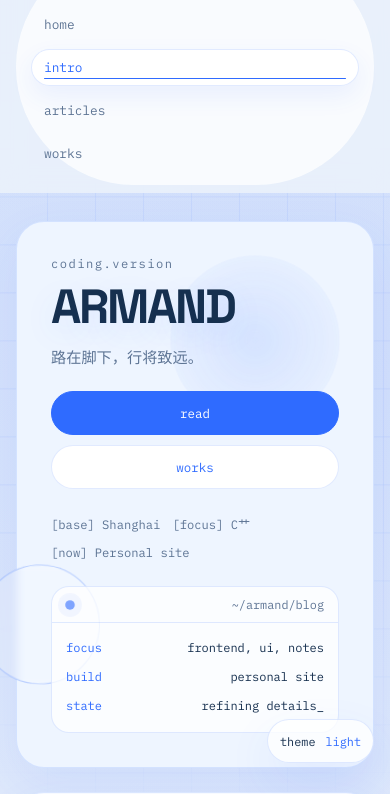
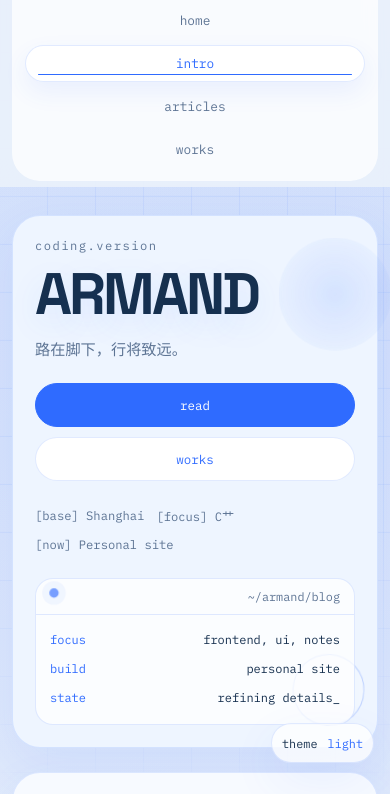
Before and after one commit to QianCream/Armand-Blog, a website built with webpack: page index.html in a window 390 px wide. Shown: the part 65-859 px from the top of the page. Built offline with nearby package versions, Linux system fonts and the light colour scheme.

Commit message:
Fix mobile layout shifts and limit hover effects to desktops

```diff
--- a/css/style.css
+++ b/css/style.css
@@ -247,13 +247,6 @@ button {
   animation-delay: 280ms;
 }
 
-.nav-links a:hover {
-  color: var(--accent);
-  border-color: var(--line);
-  background: var(--panel);
-  transform: translateY(-1px);
-}
-
 .nav-links a.is-active {
   color: var(--accent);
   border-color: var(--line);
@@ -261,8 +254,7 @@ button {
   box-shadow: 0 10px 24px rgba(47, 107, 255, 0.08);
 }
 
-.nav-links a.is-active::after,
-.nav-links a:hover::after {
+.nav-links a.is-active::after {
   transform: scaleX(1);
 }
 
@@ -455,11 +447,6 @@ button {
   transition: transform 220ms ease, color 220ms ease;
 }
 
-.hero-lines span:hover {
-  color: var(--accent);
-  transform: translateY(-2px);
-}
-
 .hero-terminal {
   position: relative;
   margin-top: 26px;
@@ -480,13 +467,6 @@ button {
   opacity: 0;
   transition: opacity 220ms ease;
   pointer-events: none;
-}
-
-.hero-terminal:hover::after,
-.work-card:hover::before,
-.stack-item:hover::before,
-.profile-card:hover::before {
-  opacity: 1;
 }
 
 .terminal-top,
@@ -543,11 +523,6 @@ button {
   border-radius: 20px;
   background: var(--profile-frame-bg);
   transition: transform 300ms ease, box-shadow 300ms ease;
-}
-
-.profile-frame:hover {
-  transform: translateY(-4px);
-  box-shadow: 0 18px 36px rgba(47, 107, 255, 0.12);
 }
 
 .profile-image {
@@ -615,16 +590,6 @@ button {
   transition: transform 180ms ease, border-color 180ms ease, box-shadow 180ms ease;
 }
 
-.section-tags span:hover,
-.panel-label:hover,
-.panel-index:hover,
-.article-meta:hover,
-.work-meta:hover {
-  transform: translateY(-1px);
-  border-color: var(--line-strong);
-  box-shadow: 0 10px 24px rgba(47, 107, 255, 0.1);
-}
-
 .section-tags span {
   animation: chip-pop 700ms ease backwards;
 }
@@ -676,11 +641,6 @@ button {
   overflow: hidden;
 }
 
-.stack-item:hover {
-  transform: translateY(-3px);
-  box-shadow: 0 18px 36px rgba(47, 107, 255, 0.12);
-}
-
 .stack-key {
   display: block;
   margin-bottom: 10px;
@@ -717,13 +677,6 @@ button {
   align-content: start;
 }
 
-a.article-card:hover,
-.work-card:hover {
-  transform: translateY(-4px);
-  border-color: var(--line-strong);
-  box-shadow: 0 22px 44px rgba(47, 107, 255, 0.12);
-}
-
 .article-card h3 {
   margin-top: 18px;
   font-size: 1.22rem;
@@ -751,10 +704,6 @@ a.article-card:hover,
   transform: scale(1.01);
 }
 
-.work-card:hover .work-cover img {
-  transform: scale(1.08);
-}
-
 .work-cover::after {
   content: "";
   position: absolute;
@@ -775,15 +724,6 @@ a.article-card:hover,
     linear-gradient(0deg, rgba(8, 19, 33, 0.18), transparent 44%);
   opacity: 0.88;
   transition: opacity 260ms ease;
-}
-
-.work-card:hover .work-cover::after {
-  opacity: 1;
-  transform: scale(1);
-}
-
-.work-card:hover .work-cover::before {
-  opacity: 1;
 }
 
 .cover-placeholder {
@@ -816,11 +756,6 @@ a.article-card:hover,
   font-size: 1.16rem;
   line-height: 1.12;
   transition: transform 220ms ease, color 220ms ease;
-}
-
-.work-card:hover .work-copy h3 {
-  color: var(--accent);
-  transform: translateX(4px);
 }
 
 .site-footer {
@@ -1084,6 +1019,10 @@ a.article-card:hover,
 }
 
 @media (max-width: 720px) {
+  :root {
+    --container: min(1120px, calc(100vw - 24px));
+  }
+
   .nav,
   .nav-links,
   .hero-actions,
@@ -1094,8 +1033,85 @@ a.article-card:hover,
     align-items: stretch;
   }
 
+  .site-header {
+    padding: 10px 0 6px;
+  }
+
+  .nav {
+    padding: 12px;
+    border-radius: 28px;
+  }
+
+  .brand,
+  .nav-links {
+    width: 100%;
+  }
+
+  .nav-links a {
+    justify-content: center;
+    text-align: center;
+  }
+
+  .hero {
+    padding-top: 18px;
+  }
+
+  .section {
+    padding: 28px 0;
+  }
+
+  .hero-copy,
+  .profile-card,
+  .panel,
+  .article-content {
+    padding: 22px;
+  }
+
+  .hero-copy::before {
+    top: 18px;
+    right: -18px;
+    width: 120px;
+    height: 120px;
+  }
+
+  .hero-copy::after {
+    left: auto;
+    right: 16px;
+    bottom: 18px;
+    width: 72px;
+    height: 72px;
+  }
+
+  .hero-copy h1 {
+    font-size: clamp(2.6rem, 15vw, 4rem);
+  }
+
   .button {
     width: 100%;
+  }
+
+  .terminal-top,
+  .terminal-body p,
+  .panel-head {
+    flex-wrap: wrap;
+    align-items: flex-start;
+  }
+
+  .terminal-body p {
+    gap: 4px 10px;
+  }
+
+  .terminal-top {
+    gap: 8px;
+  }
+
+  .terminal-dot {
+    margin-right: 0;
+  }
+
+  .work-copy,
+  .article-card {
+    padding: 16px;
   }
 
   .profile-meta p {
@@ -1111,10 +1127,86 @@ a.article-card:hover,
     top: auto;
     right: 16px;
     bottom: 16px;
+    min-height: 40px;
+    padding: 0 10px;
   }
 
   .grid-overlay {
     background-size: 48px 48px;
+  }
+}
+
+@media (hover: hover) and (pointer: fine) {
+  .nav-links a:hover {
+    color: var(--accent);
+    border-color: var(--line);
+    background: var(--panel);
+    transform: translateY(-1px);
+  }
+
+  .nav-links a:hover::after {
+    transform: scaleX(1);
+  }
+
+  .button:hover {
+    transform: translateY(-2px);
+  }
+
+  .hero-lines span:hover {
+    color: var(--accent);
+    transform: translateY(-2px);
+  }
+
+  .hero-terminal:hover::after,
+  .work-card:hover::before,
+  .stack-item:hover::before,
+  .profile-card:hover::before {
+    opacity: 1;
+  }
+
+  .profile-frame:hover {
+    transform: translateY(-4px);
+    box-shadow: 0 18px 36px rgba(47, 107, 255, 0.12);
+  }
+
+  .section-tags span:hover,
+  .panel-label:hover,
+  .panel-index:hover,
+  .article-meta:hover,
+  .work-meta:hover {
+    transform: translateY(-1px);
+    border-color: var(--line-strong);
+    box-shadow: 0 10px 24px rgba(47, 107, 255, 0.1);
+  }
+
+  .stack-item:hover {
+    transform: translateY(-3px);
+    box-shadow: 0 18px 36px rgba(47, 107, 255, 0.12);
+  }
+
+  a.article-card:hover,
+  .work-card:hover {
+    transform: translateY(-4px);
+    border-color: var(--line-strong);
+    box-shadow: 0 22px 44px rgba(47, 107, 255, 0.12);
+  }
+
+  .work-card:hover .work-cover img {
+    transform: scale(1.08);
+  }
+
+  .work-card:hover .work-cover::after {
+    opacity: 1;
+    transform: scale(1);
+  }
+
+  .work-card:hover .work-cover::before {
+    opacity: 1;
+  }
+
+  .work-card:hover .work-copy h3 {
+    color: var(--accent);
+    transform: translateX(4px);
   }
 }
 
--- a/js/app.js
+++ b/js/app.js
@@ -12,6 +12,7 @@ const staggerTargets = document.querySelectorAll(".hero-copy h1, .section-headin
 const sections = document.querySelectorAll("main section[id]");
 const navLinks = document.querySelectorAll('.nav-links a[href^="#"]');
 const prefersReducedMotion = window.matchMedia("(prefers-reduced-motion: reduce)");
+const finePointer = window.matchMedia("(hover: hover) and (pointer: fine)");
 const systemTheme = window.matchMedia("(prefers-color-scheme: dark)");
 const themeStorageKey = "theme-preference";
 
@@ -166,7 +167,7 @@ const applyStaggerText = (node) => {
 
 staggerTargets.forEach((node) => applyStaggerText(node));
 
-if (!prefersReducedMotion.matches) {
+if (!prefersReducedMotion.matches && finePointer.matches) {
   const updateSpotlight = (node, event) => {
     const rect = node.getBoundingClientRect();
     const px = ((event.clientX - rect.left) / rect.width) * 100;
```
